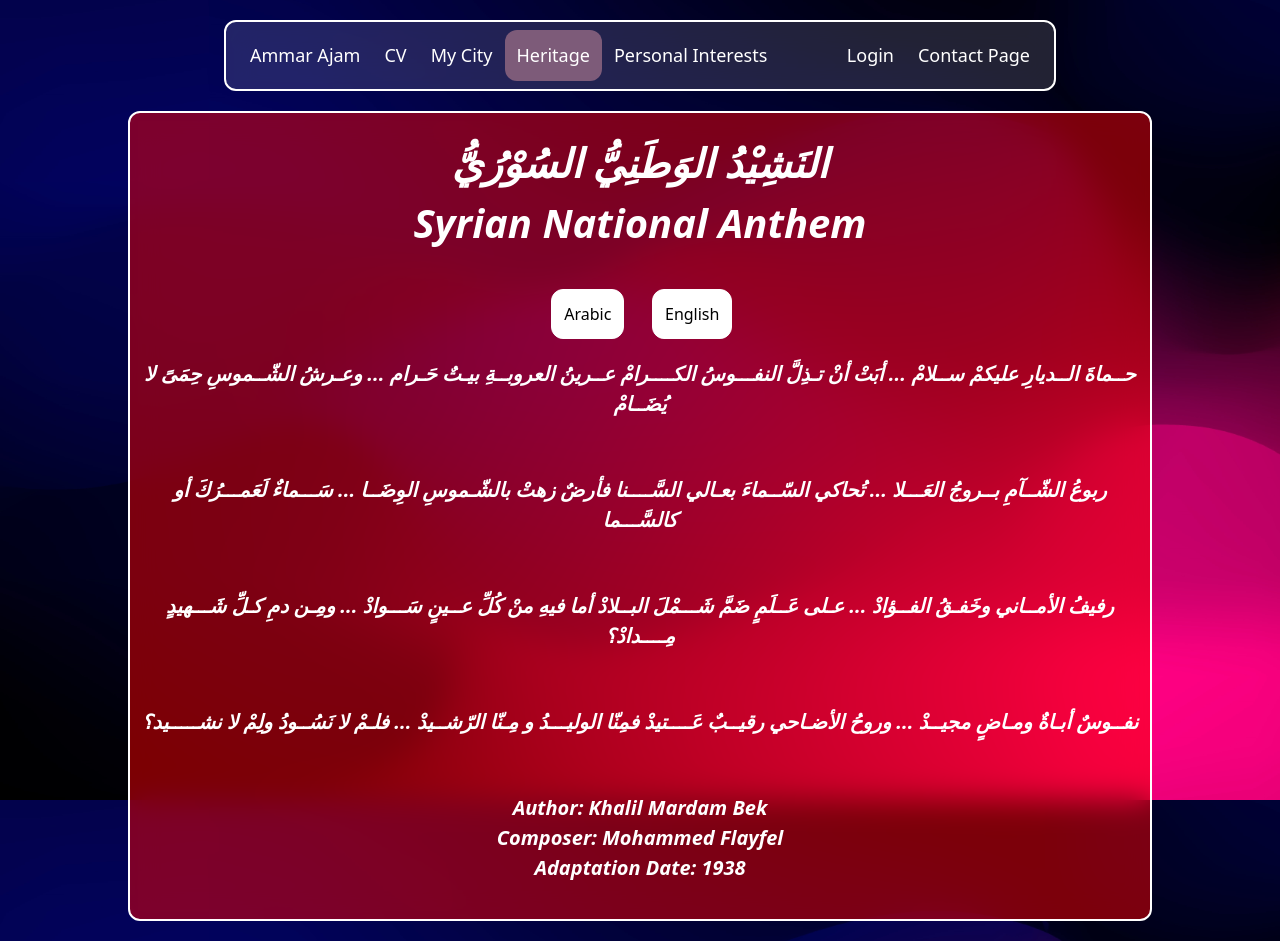
After one commit to DarkAndLighto/WebTechnologyProject, a PHP site: page /Heritage.html in a window 1280 px wide. The commit adds this page. Run offline with PHP 8.4, Linux system fonts and the light colour scheme; some libraries are stand-ins or nearby versions.

Commit message:
Day 14
-Added Heritage page.
-Added loading screens to all pages.
-Edits here and there.

All pages now exist, all that's left is refining and such.

```diff
--- a/CV.css
+++ b/CV.css
@@ -90,8 +90,7 @@
     margin: 25px;
     font-weight: bold;
 
-    /* images/Background-3.jpg */
-    background-image: url(https://www.breakingbad-locations.com/wp-content/uploads/2014/09/E09-4-Days-Out.mkv_000215532.jpg);
+    background-image: url(images/Background-3.jpg);
     background-size: cover;
     background-position: 50%;
 }
--- a/Contact.html
+++ b/Contact.html
@@ -9,9 +9,11 @@
   <link rel="stylesheet" href="https://cdn.jsdelivr.net/npm/bootstrap-icons@1.11.3/font/bootstrap-icons.min.css" />
   <link href="styling.css" rel="stylesheet" />
   <link href="Contact.css" rel="stylesheet" />
+  <script src="script.js"></script>
 </head>
 
 <body>
+    <iframe src="loading.html" frameborder="0" style="position: fixed; top: 0; left: 0; width: 100%; height: 100%; z-index: 9999;"></iframe>
 
 
     <div class="container" style="max-width: 65%; padding: 0;">
@@ -29,7 +31,7 @@
                     <ul class="navbar-nav">
                     <li><a href="CV.html" class="cv-tag active">CV</a></li>
                     <li><a href="MyCity.html">My City</a></li>
-                    <li><a href="#">Heritage</a></li>
+                    <li><a href="Heritage.html">Heritage</a></li>
                     <li><a href="PersonalInterests.html">Personal Interests</a></li>
                     </ul>
 
--- /dev/null
+++ b/Heritage.css
@@ -0,0 +1,61 @@
+.anthem-box{
+    margin-top: 20px;
+    margin-bottom: 20px;
+    color: white;
+    animation: backgroundColor 7s infinite ease;
+}
+.anthem-box p{
+    padding-top: 20px;
+    padding-bottom: 20px;
+    padding-left: 20px;
+    padding-right: 20px;
+
+    display: flex;
+    text-align: center;
+    justify-content: center;
+    font-weight: bold;
+    font-style: italic;
+
+    font-size: 20px;
+}
+
+.anthem-box .anthem-title{
+    font-size: 40px;
+}
+
+@keyframes backgroundColor {
+    0%{
+        background-color: rgba(255, 0, 0, 0.5);
+    }
+    25%{
+        background-color: rgba(255, 255, 255, 0.4);
+    }
+    50%{
+        background-color: rgba(0, 128, 0, 0.5);
+    }
+    75%{
+        background-color: rgba(0, 0, 0, 0.4);
+    }
+    100%{
+        background-color: rgba(255, 0, 0, 0.5);
+    }
+}
+
+.anthem-buttons{
+    display: flex;
+    justify-content: center;
+}
+.anthem-buttons button{
+    background-color: white;
+    border-radius: 12px;
+    border-color: white;
+    border-style: solid;
+    border-width: 1px;
+    padding: 12px;
+
+    transition: background-color 0.2s ease, scale 0.2s ease;
+}
+.anthem-buttons button:hover{
+    background-color: red;
+    scale: 1.1;
+}
--- /dev/null
+++ b/Heritage.html
@@ -0,0 +1,109 @@
+<!DOCTYPE html>
+<html lang="en">
+
+<head>
+  <meta charset="UTF-8" />
+  <meta name="viewport" content="width=device-width, initial-scale=1.0" />
+  <title>Heritage</title>
+  <link href="https://cdn.jsdelivr.net/npm/bootstrap@5.3.3/dist/css/bootstrap.min.css" rel="stylesheet" />
+  <link rel="stylesheet" href="https://cdn.jsdelivr.net/npm/bootstrap-icons@1.11.3/font/bootstrap-icons.min.css" />
+  <link href="styling.css" rel="stylesheet" />
+  <link href="Heritage.css" rel="stylesheet" />
+  <script src="script.js"></script>
+  <script src="Heritage.js"></script>
+</head>
+
+<body>
+    <iframe src="loading.html" frameborder="0" style="position: fixed; top: 0; left: 0; width: 100%; height: 100%; z-index: 9999;"></iframe>
+
+
+  <div class="container" style="max-width: 65%; padding: 0;">
+    <div class="navbar-main">
+        <nav class="navbar blurry-box navbar-expand-lg sticky-top">
+            <div class="container-fluid">
+            <a class="home-button" href="index.html">Ammar Ajam</a>
+
+            <button class="navbar-toggler" type="button" data-bs-toggle="collapse" data-bs-target="#collapseMe"
+            aria-controls="collapseMe" aria-expanded="false" aria-label="Toggle navigation" style="border-color: white;">
+                <span class="bi bi-arrows-vertical" style="color: white;"></span>
+            </button>
+
+            <div class="collapse navbar-collapse" id="collapseMe">
+                <ul class="navbar-nav">
+                <li><a href="CV.html" class="cv-tag active">CV</a></li>
+                <li><a href="MyCity.html">My City</a></li>
+                <li><a href="Heritage.html" style="background-color: rgb(125, 91, 121);">Heritage</a></li>
+                <li><a href="PersonalInterests.html">Personal Interests</a></li>
+                </ul>
+
+                <ul class="navbar-nav ms-auto">
+                <li><a href="login.html">Login</a></li>
+                <li><a href="Contact.html">Contact Page</a></li>
+                </ul>
+            </div>
+            </div>
+
+        </nav>
+    </div>
+  </div>
+
+  <div class="container" style="max-width: 80%; padding: 0px;">
+    <div class="blurry-box anthem-box">
+      <div class="row">
+        <p class="anthem-title">
+          النَشِيْدُ الوَطَنِيُّ السُوْرُيُّ <br>
+          Syrian National Anthem
+        </p>
+      </div>
+
+      <div class="anthem-buttons">
+        <div class="row">
+          <div class="col-6">
+            <button onclick="ChangeLyricsArabic()"> Arabic </button>
+          </div>
+          <div class="col-6">
+            <button onclick="ChangeLyricsEng()"> English </button>
+          </div>
+        </div>
+      </div>
+
+      <div class="anthem-lyrics" id="anthem-lyrics">
+        <div class="row">
+          <p>
+            حــماةَ الــديارِ عليكمْ ســلامْ ... أبَتْ أنْ تـذِلَّ النفـــوسُ الكــــرامْ
+            عــرينُ العروبــةِ بيـتٌ حَـرام ... وعـرشُ الشّــموسِ حِمَىً لا يُضَــامْ
+          </p>
+          <p>
+            ربوعُ الشّــآمِ بــروجُ العَـــلا ... تُحاكي السّــماءَ بعـالي السَّــــنا
+            فأرضٌ زهتْ بالشّـموسِ الوِضَــا ... سَـــماءٌ لَعَمـــرُكَ أو كالسَّـــما
+          </p>
+          <p>
+            رفيفُ الأمــاني وخَفـقُ الفــؤادْ ... عـلى عَــلَمٍ ضَمَّ شَـــمْلَ البــلادْ
+            أما فيهِ منْ كُلِّ عــينٍ سَـــوادْ ... ومِـن دمِ كـلِّ شَـــهيدٍ مِــــدادْ؟
+          </p>
+          <p>
+            نفــوسٌ أبـاةٌ ومـاضٍ مجيــدْ ... وروحُ الأضـاحي رقيــبٌ عَــــتيدْ
+            فمِنّا الوليـــدُ و مِـنّا الرّشــيدْ ... فلـمْ لا نَسُــودُ ولِمْ لا نشـــــيد؟
+          </p>
+        </div>
+      </div>
+
+      <div class="anthem-description">
+        <div class="row">
+          <p>
+            Author: Khalil Mardam Bek <br>
+            Composer: Mohammed Flayfel <br>
+            Adaptation Date: 1938 <br>
+          </p>
+        </div>
+      </div>
+    </div>
+  </div>
+
+  <script src="https://kit.fontawesome.com/41752380dd.js" crossorigin="anonymous"></script>
+  <script src="https://cdn.jsdelivr.net/npm/bootstrap@5.3.3/dist/js/bootstrap.bundle.min.js"
+    integrity="sha384-YvpcrYf0tY3lHB60NNkmXc5s9fDVZLESaAA55NDzOxhy9GkcIdslK1eN7N6jIeHz"
+    crossorigin="anonymous"></script>
+</body>
+
+</html>
--- a/PersonalInterests.css
+++ b/PersonalInterests.css
@@ -82,6 +82,9 @@
     font-size: 75px;
 }
 
+.row-api-2{
+    row-gap: 135px;
+}
 .row-api-2 textarea, .row-api-2 button{
     width: 100%;
     background-color: white;
--- a/index.html
+++ b/index.html
@@ -4,13 +4,15 @@
 <head>
   <meta charset="UTF-8" />
   <meta name="viewport" content="width=device-width, initial-scale=1.0" />
-  <title>Ammar Ajam</title>
+  <title>Heritage</title>
   <link href="https://cdn.jsdelivr.net/npm/bootstrap@5.3.3/dist/css/bootstrap.min.css" rel="stylesheet" />
   <link rel="stylesheet" href="https://cdn.jsdelivr.net/npm/bootstrap-icons@1.11.3/font/bootstrap-icons.min.css" />
   <link href="styling.css" rel="stylesheet" />
+  <script src="script.js"></script>
 </head>
 
 <body>
+    <iframe src="loading.html" frameborder="0" style="position: fixed; top: 0; left: 0; width: 100%; height: 100%; z-index: 9999;"></iframe>
 
 
   <div class="container" style="max-width: 65%; padding: 0;">
@@ -28,7 +30,7 @@
                 <ul class="navbar-nav">
                 <li><a href="CV.html" class="cv-tag active">CV</a></li>
                 <li><a href="MyCity.html">My City</a></li>
-                <li><a href="#">Heritage</a></li>
+                <li><a href="Heritage.html">Heritage</a></li>
                 <li><a href="PersonalInterests.html">Personal Interests</a></li>
                 </ul>
 
--- /dev/null
+++ b/loading.css
@@ -0,0 +1,48 @@
+body {
+    display: flex;
+    justify-content: center;
+    align-items: center;
+    height: 100vh;
+}
+
+.loader {
+    border: 8px solid #f3f3f3;
+    border-top: 8px solid pink;
+    border-radius: 50%;
+    width: 50px;
+    height: 50px;
+    animation: spin 1s linear infinite;
+}
+.center{
+    display: flex;
+    justify-content: center;
+    text-align: center;
+}
+@keyframes spin {
+    0% { transform: rotate(0deg); }
+    100% { transform: rotate(360deg); }
+}
+
+.loading-text{
+    font-weight: bold;
+    color: white;
+    padding-right: 12px;
+}
+.typing-animation {
+    overflow: hidden;
+    white-space: nowrap;
+    border-right: .15em solid orange; /* Adjust thickness and color as needed */
+    animation: typing 3s steps(30, end), blink-caret .5s step-end infinite;
+}
+
+/* Blinking cursor animation */
+@keyframes blink-caret {
+    from, to { border-color: transparent }
+    50% { border-color: orange; }
+}
+
+/* Typing animation */
+@keyframes typing {
+    from { width: 0 }
+    to { width: 100% }
+}
--- /dev/null
+++ b/loading.html
@@ -0,0 +1,54 @@
+<!DOCTYPE html>
+<html lang="en">
+<head>
+    <meta charset="UTF-8">
+    <meta name="viewport" content="width=device-width, initial-scale=1.0">
+    <title>Loading...</title>
+    <meta name="viewport" content="width=device-width, initial-scale=1.0" />
+    <link href="https://cdn.jsdelivr.net/npm/bootstrap@5.3.3/dist/css/bootstrap.min.css" rel="stylesheet" />
+    <link rel="stylesheet" href="https://cdn.jsdelivr.net/npm/bootstrap-icons@1.11.3/font/bootstrap-icons.min.css" />
+    <link href="styling.css" rel="stylesheet" />
+    <link href="loading.css" rel="stylesheet" />
+    <script src="script.js"></script>
+</head>
+
+<body>
+    <div class="center loading-text" id="typingText"></div>
+    <div class="center">
+        <div class="loader"> </div>
+    </div>
+
+    <script src="https://kit.fontawesome.com/41752380dd.js" crossorigin="anonymous"></script>
+    <script src="https://cdn.jsdelivr.net/npm/bootstrap@5.3.3/dist/js/bootstrap.bundle.min.js"
+    integrity="sha384-YvpcrYf0tY3lHB60NNkmXc5s9fDVZLESaAA55NDzOxhy9GkcIdslK1eN7N6jIeHz"
+    crossorigin="anonymous"></script>
+
+    <script>
+        const text = "This is boring...";
+        const typingText = document.getElementById('typingText');
+        let index = 0;
+
+        function type() {
+            if (index < text.length) {
+                typingText.textContent += text.charAt(index);
+                index++;
+                setTimeout(type, 100); // Adjust typing speed (milliseconds)
+            } else {
+                setTimeout(erase, 1000); // Wait before starting erasing
+            }
+        }
+
+        function erase() {
+            if (index >= 0) {
+                typingText.textContent = text.substring(0, index);
+                index--;
+                setTimeout(erase, 50); // Adjust erasing speed (milliseconds)
+            } else {
+                setTimeout(type, 0); // Wait before starting typing again
+            }
+        }
+
+        type(); // Start typing animation
+    </script>
+</body>
+</html>
--- a/login.html
+++ b/login.html
@@ -9,9 +9,11 @@
         <link rel="stylesheet" href="https://cdn.jsdelivr.net/npm/bootstrap-icons@1.11.3/font/bootstrap-icons.min.css" />
         <link href="styling.css" rel="stylesheet" />
         <link href="login.css" rel="stylesheet">
+        <script src="script.js"></script>
     </head>
 
     <body>
+        <iframe src="loading.html" frameborder="0" style="position: fixed; top: 0; left: 0; width: 100%; height: 100%; z-index: 9999;"></iframe>
 
 
         <div class="container" style="max-width: 65%; padding: 0;">
@@ -29,12 +31,12 @@
                         <ul class="navbar-nav">
                         <li><a href="CV.html" class="cv-tag active">CV</a></li>
                         <li><a href="MyCity.html">My City</a></li>
-                        <li><a href="#">Heritage</a></li>
+                        <li><a href="Heritage.html">Heritage</a></li>
                         <li><a href="PersonalInterests.html">Personal Interests</a></li>
                         </ul>
 
                         <ul class="navbar-nav ms-auto">
-                        <li><a href="#"  style="background-color: rgb(125, 91, 121);">Login</a></li>
+                        <li><a href="login.html"  style="background-color: rgb(125, 91, 121);">Login</a></li>
                         <li><a href="Contact.html">Contact Page</a></li>
                         </ul>
                     </div>
--- a/login.php
+++ b/login.php
@@ -8,7 +8,7 @@ if(empty($email) || empty($password)) {
     if (!filter_var($email, FILTER_VALIDATE_EMAIL)) {
         $message = "Invalid email format.";
     } else {
-        $con = new mysqli("localhost", "id22019662_ammar", "Greenberrypie1!", "id22019662_projectdatabase");
+        $con = new mysqli("localhost", "ezxvuuki_id22019662_projectdatabase", "PtKdvCaMaeBZPeHBV6hR", "ezxvuuki_id22019662_projectdatabase");
         if ($con->connect_error) {
             die("Failed to connect: " . $con->connect_error);
         }
```
Also changed, not shown: CV.html (+24 -12 lines), Heritage.js (added, +44 -0 lines), MyCity.html (+6 -5 lines), PersonalInterests.html (+6 -4 lines), PersonalInterests.js (+25 -0 lines), script.js (added, +10 -0 lines), images/Suleiman.png (deleted).
